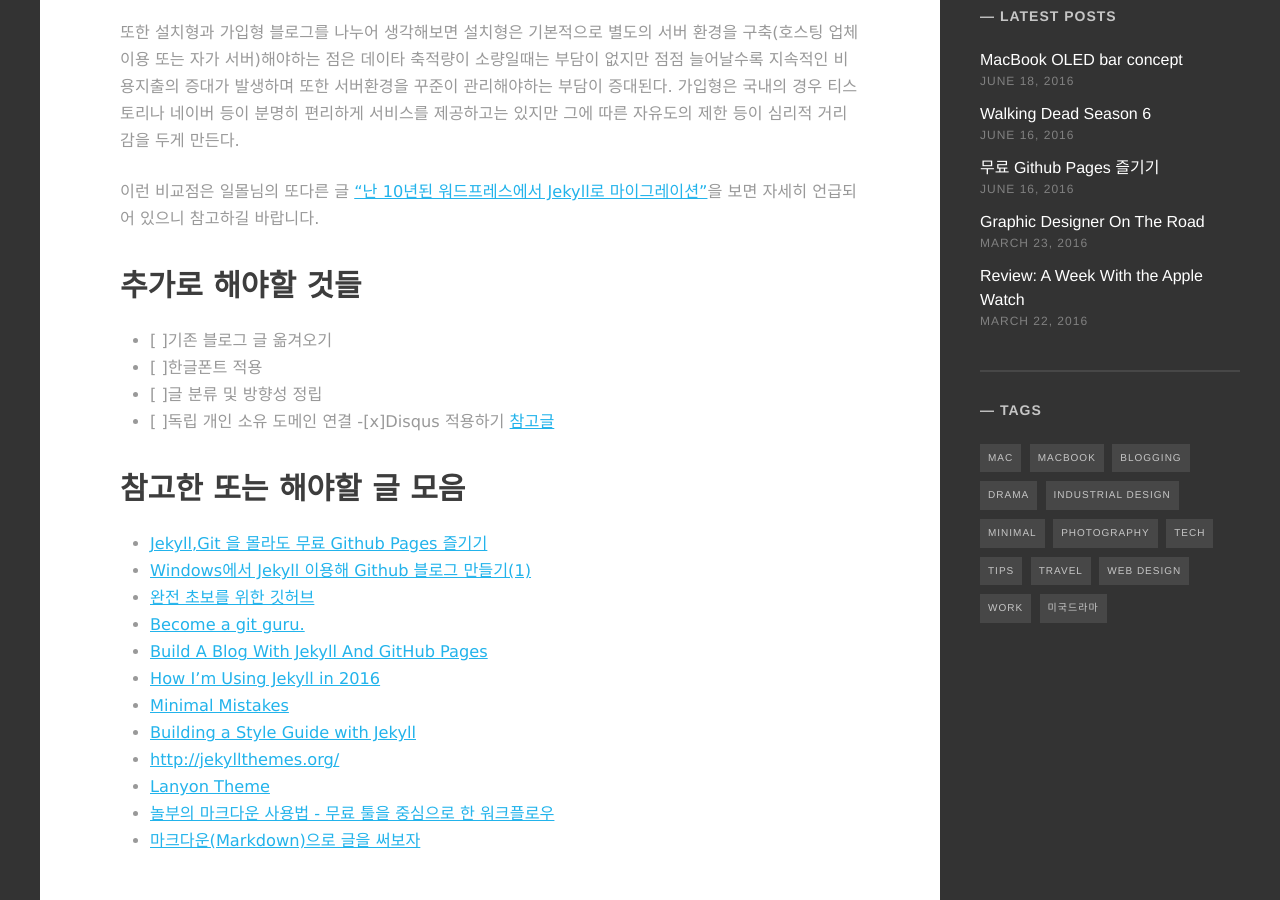
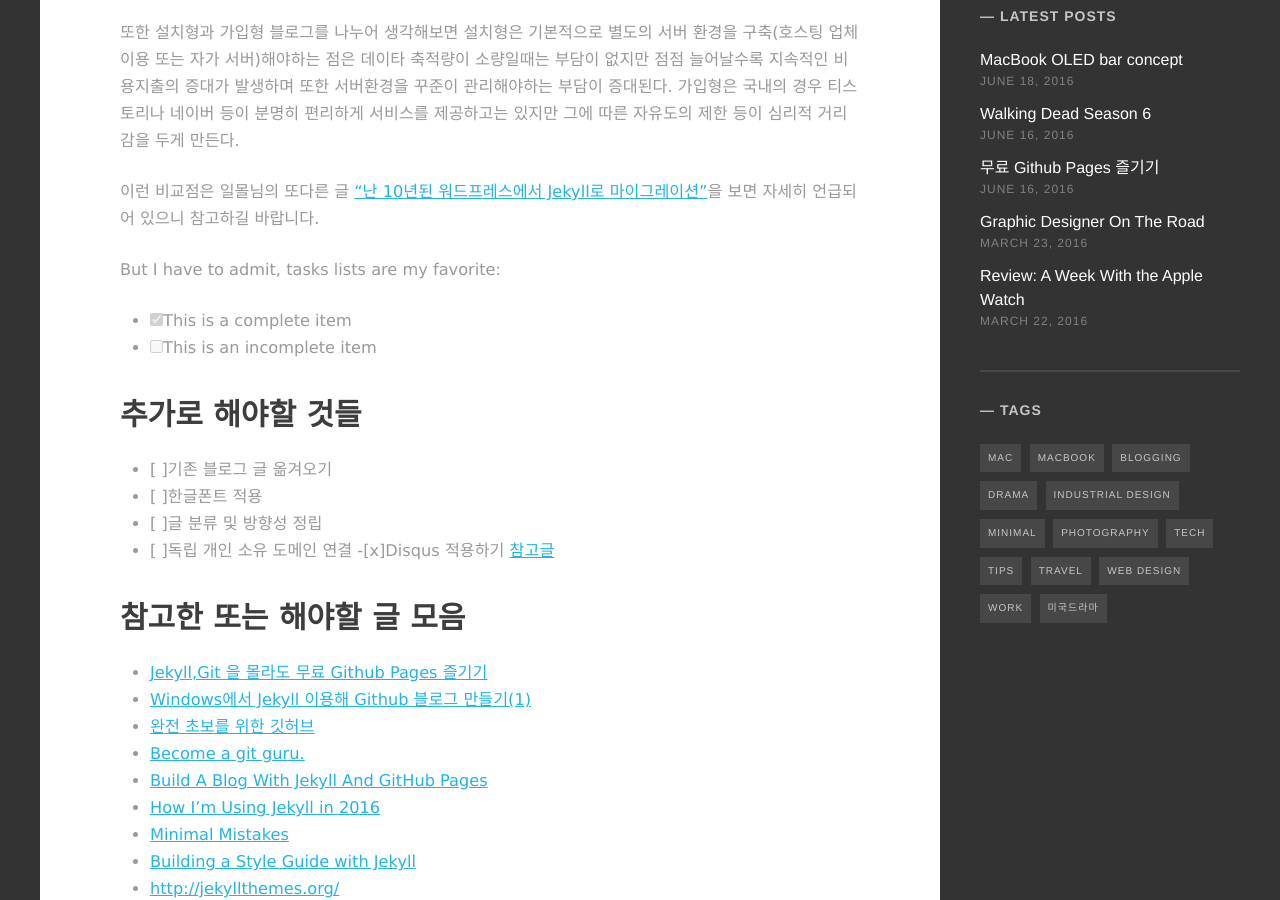
Before and after one commit to morgul71/morgul71.github.io, a Jekyll site: the page built from _posts/2016-06-16-무료 Github Pages 즐기기.md, in a window 1280 px wide and 900 px high, scrolled down 912 px. Built offline with Jekyll 4.4.1, drawn with Linux system fonts in a browser that asks for light colours; some web fonts are replaced; comment, search, counter and statistics services are not loaded.

Commit message:
Update 2016-06-16-무료 Github Pages 즐기기.md

```diff
--- a/_posts/2016-06-16-무료 Github Pages 즐기기.md
+++ b/_posts/2016-06-16-무료 Github Pages 즐기기.md
@@ -17,7 +17,10 @@ tags: [tips, work]
 
 이런 비교점은 일몰님의 또다른 글 ["난 10년된 워드프레스에서 Jekyll로 마이그레이션"](http://ilmol.com/2015/01/%EC%9B%8C%EB%93%9C%ED%94%84%EB%A0%88%EC%8A%A4%EC%97%90%EC%84%9C-Jekyll%EB%A1%9C-%EB%A7%88%EC%9D%B4%EA%B7%B8%EB%A0%88%EC%9D%B4%EC%85%98.html)을 보면 자세히 언급되어 있으니 참고하길 바랍니다.
 
+But I have to admit, tasks lists are my favorite:
 
+- [x] This is a complete item
+- [ ] This is an incomplete item
 
 
 ## 추가로 해야할 것들
```
